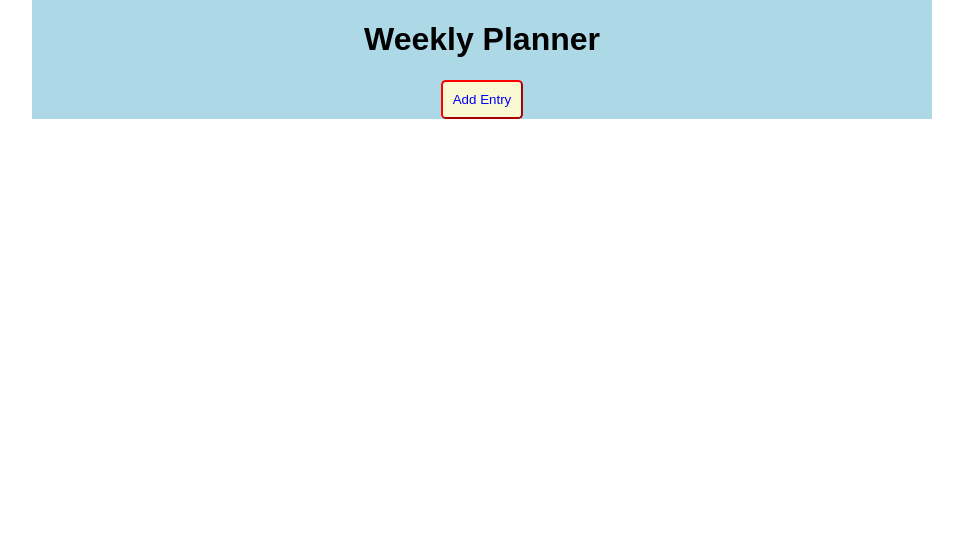
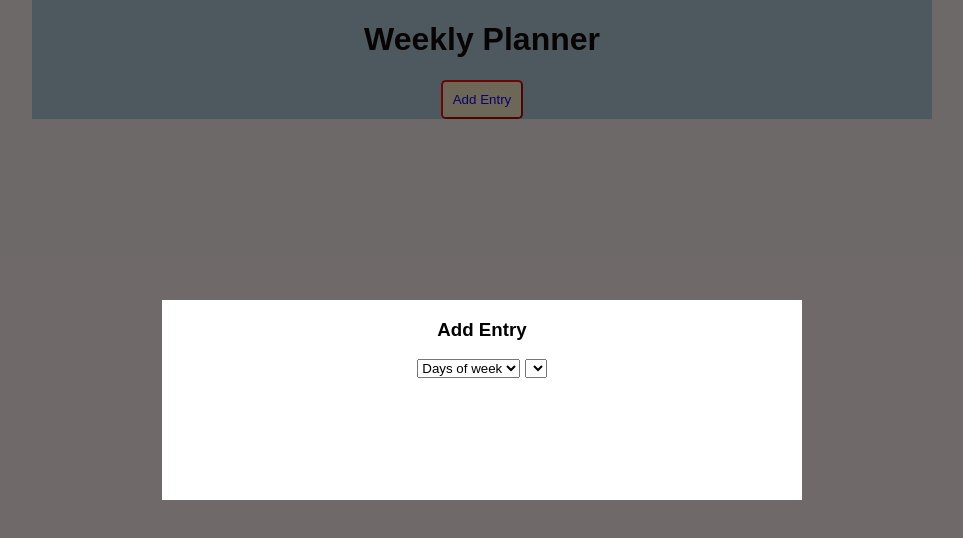
Before and after one commit to S-Chiaravanont/week-planner, a website: page index.html in a window 1280 px wide. Shown: the whole page, without its empty margins (158-1121 px from the left). Drawn offline with Linux system fonts and the light colour scheme.

Commit message:
funny and safe-for-work message

```diff
--- a/index.html
+++ b/index.html
@@ -19,9 +19,49 @@
       </div>
     </div>
   </div>
-  <div class="over-lay vis-none">
+  <div class="over-lay">
     <div class="modal">
-
+      <div>
+        <h3>Add Entry</h3>
+      </div>
+      <form action="">
+        <select name="Week" id="Week">
+          <option value="">Days of week</option>
+          <option value="Monday">Monday</option>
+          <option value="Tuesday">Tuesday</option>
+          <option value="Wednesday">Wednesday</option>
+          <option value="Thursday">Thursday</option>
+          <option value="Friday">Friday</option>
+          <option value="Saturday">Saturday</option>
+          <option value="Sunday">Sunday</option>
+        </select>
+        <select name="Time" id="Time">
+          <option value=""></option>
+          <option value=""></option>
+          <option value=""></option>
+          <option value=""></option>
+          <option value=""></option>
+          <option value=""></option>
+          <option value=""></option>
+          <option value=""></option>
+          <option value=""></option>
+          <option value=""></option>
+          <option value=""></option>
+          <option value=""></option>
+          <option value=""></option>
+          <option value=""></option>
+          <option value=""></option>
+          <option value=""></option>
+          <option value=""></option>
+          <option value=""></option>
+          <option value=""></option>
+          <option value=""></option>
+          <option value=""></option>
+          <option value=""></option>
+          <option value=""></option>
+          <option value=""></option>
+        </select>
+      </form>
     </div>
   </div>
 
--- a/styles.css
+++ b/styles.css
@@ -59,3 +59,14 @@ body {
 .vis-none {
   display: none;
 }
+
+.modal {
+  position: fixed;
+  top: 50%;
+  left: 50%;
+  transform: translate(-50%, -50%);
+  width: 50%;
+  height: 25%;
+  background-color: white;
+  text-align: center;
+}
```
